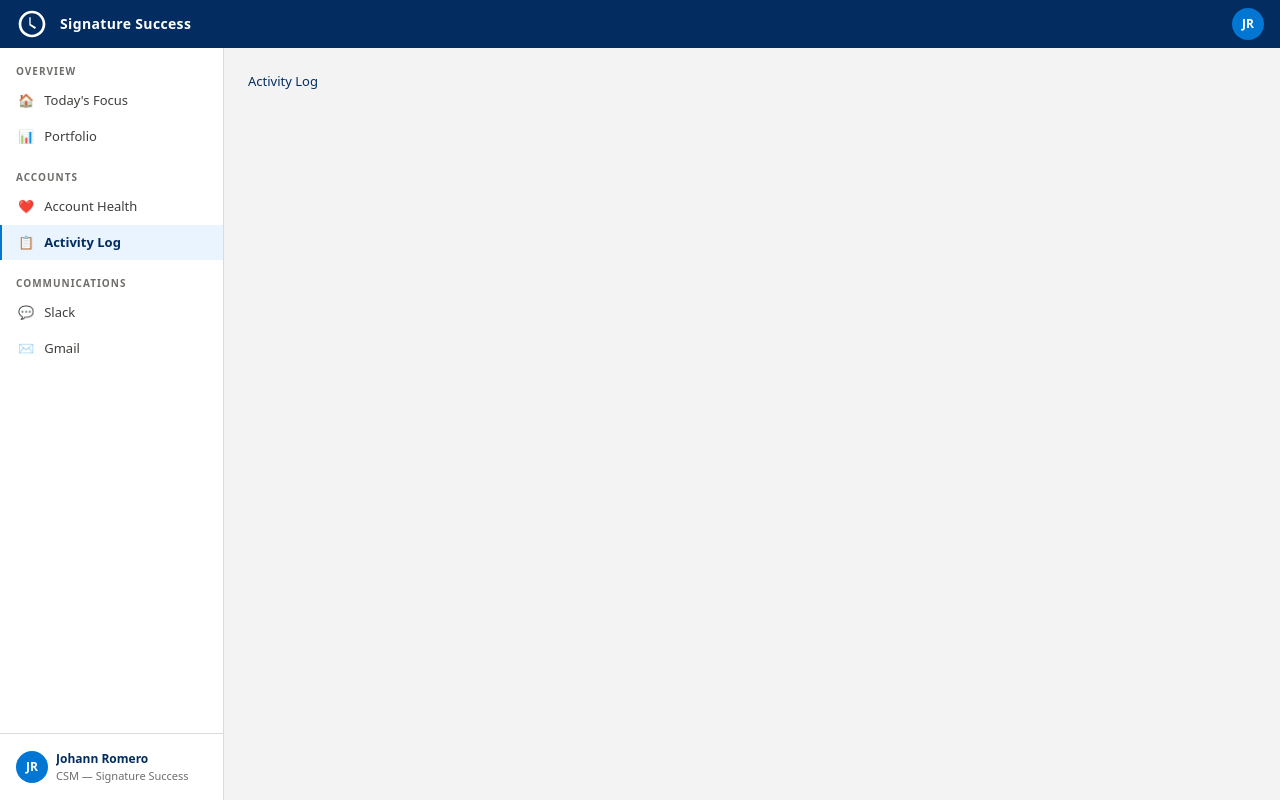
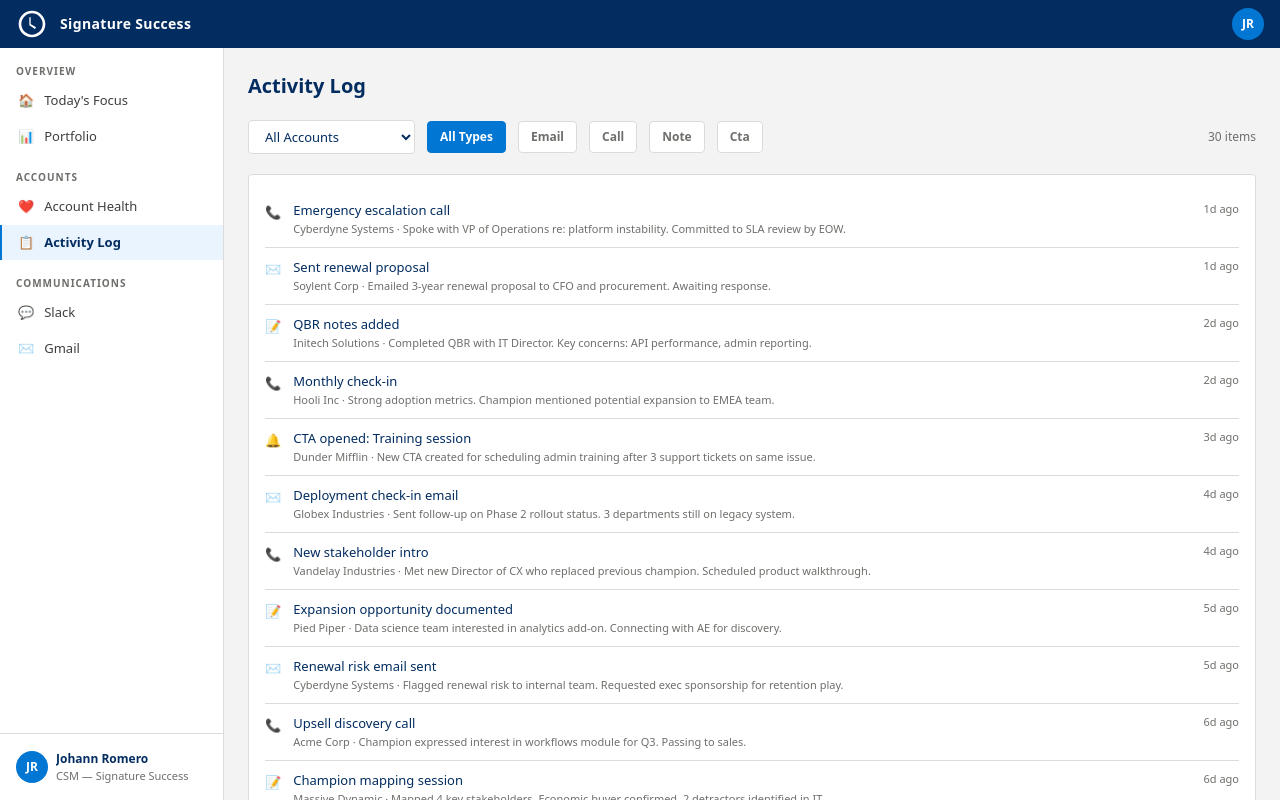
Before and after one commit to johannromero-sfdc/d360-signature-dashboard, a React (Vite) app: page /activity in a window 1280 px wide. Built offline with nearby package versions, Linux system fonts and the light colour scheme.

Commit message:
feat: implement Activity Log page with account and type filters

```diff
--- a/src/pages/ActivityLog.tsx
+++ b/src/pages/ActivityLog.tsx
@@ -1 +1,54 @@
-export function ActivityLog() { return <div>Activity Log</div> }
+import { useState } from 'react'
+import { ActivityItem } from '../components/ActivityItem'
+import { getRecentActivity, getAllAccounts } from '../lib/data'
+import type { Activity } from '../types'
+
+type TypeFilter = 'all' | Activity['type']
+
+export function ActivityLog() {
+  const [accountFilter, setAccountFilter] = useState('all')
+  const [typeFilter, setTypeFilter] = useState<TypeFilter>('all')
+
+  const accounts = getAllAccounts()
+  let activities = getRecentActivity(accountFilter === 'all' ? undefined : accountFilter, 100)
+  if (typeFilter !== 'all') activities = activities.filter(a => a.type === typeFilter)
+
+  return (
+    <div className="space-y-5">
+      <h1 className="text-xl font-bold text-[#032D60]">Activity Log</h1>
+
+      <div className="flex items-center gap-3 flex-wrap">
+        <select
+          className="border border-[#DDDBDA] rounded-[4px] px-3 py-1.5 text-[13px] focus:outline-none focus:border-[#0176D3] bg-white"
+          value={accountFilter}
+          onChange={e => setAccountFilter(e.target.value)}
+        >
+          <option value="all">All Accounts</option>
+          {accounts.map(a => <option key={a.id} value={a.id}>{a.name}</option>)}
+        </select>
+
+        {(['all', 'email', 'call', 'note', 'cta'] as TypeFilter[]).map(t => (
+          <button
+            key={t}
+            onClick={() => setTypeFilter(t)}
+            className={`px-3 py-1.5 rounded-[4px] text-[12px] font-semibold border transition-colors ${
+              typeFilter === t
+                ? 'bg-[#0176D3] text-white border-[#0176D3]'
+                : 'bg-white text-[#706E6B] border-[#DDDBDA] hover:border-[#0176D3]'
+            }`}
+          >
+            {t === 'all' ? 'All Types' : t.charAt(0).toUpperCase() + t.slice(1)}
+          </button>
+        ))}
+        <span className="text-[12px] text-[#706E6B] ml-auto">{activities.length} items</span>
+      </div>
+
+      <div className="bg-white border border-[#DDDBDA] rounded-[4px] p-4">
+        {activities.length === 0
+          ? <p className="text-[13px] text-[#706E6B]">No activities match the selected filters.</p>
+          : activities.map(a => <ActivityItem key={a.id} activity={a} />)
+        }
+      </div>
+    </div>
+  )
+}
```
